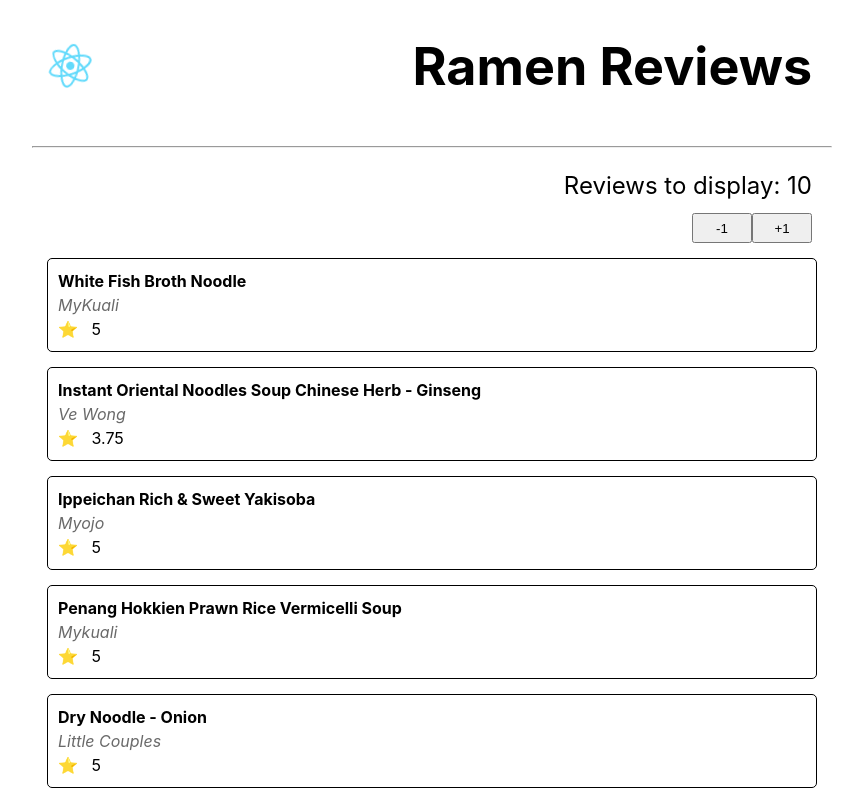
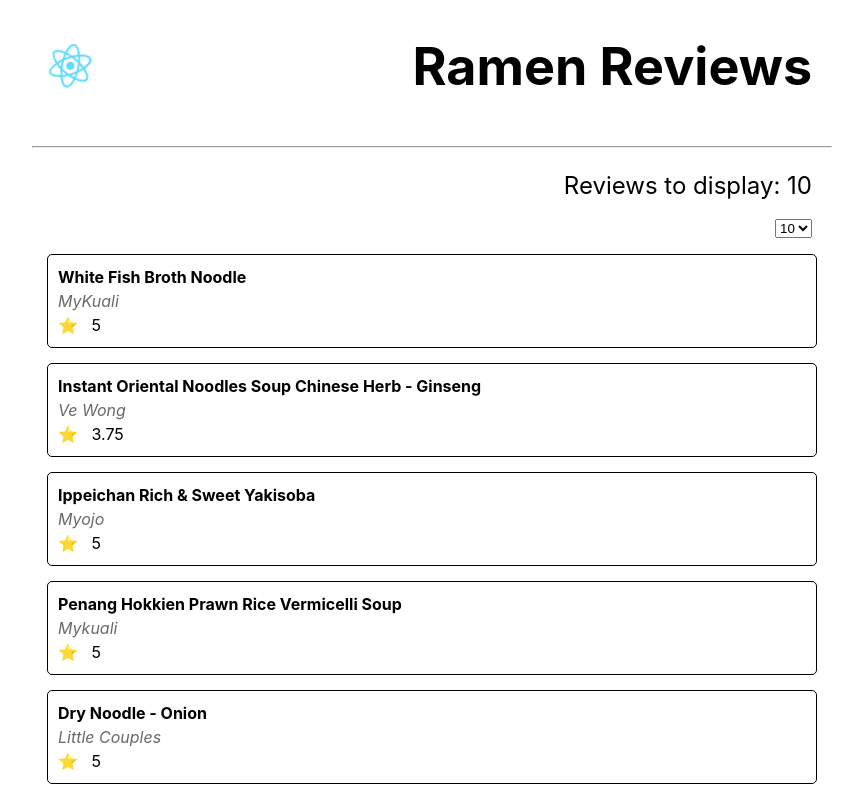
Before and after one commit to JaneilTan/03-exercise--react-state-hook, a React (Create React App) app: page / in a window 1280 px wide. Shown: the top 797 px of the page, without its empty margins (208-1071 px from the left). Built offline with nearby package versions, Linux system fonts and the light colour scheme.

Commit message:
Refactor Select input

```diff
--- a/src/App.jsx
+++ b/src/App.jsx
@@ -10,7 +10,8 @@ import './App.css';
 
 function App() {
   const [reviews] = useState(ramenReviews);
-  const [counter, setCounter] = useState(10);
+  // const [counter, setCounter] = useState(10);
+  const [limit, setLimit] = useState(10);
 
   return (
     <div className="App">
@@ -21,9 +22,9 @@ function App() {
 
       <hr />
 
-      <Controls counter={counter} setCounter={setCounter} />
+      <Controls limit={limit} setLimit={setLimit} />
 
-      <ReviewList reviews={reviews}/>
+      <ReviewList reviews={reviews} limit={limit}/>
     </div>
   );
 }
--- a/src/components/Controls.jsx
+++ b/src/components/Controls.jsx
@@ -1,25 +1,48 @@
+
 import './Controls.css';
 
-const Controls = (props) => {
-  const { counter, setCounter } = props;
+const Controls = ({ limit, setLimit }) => {
+  // const { counter, setCounter } = props;
 
-  const increment = () => {
-    setCounter(counter + 1);
-  };
 
-  const decrement = () => {
-    if (counter > 0) {
-      setCounter(counter - 1);
-    }
+
+  const handleChange = async (event) => {
+    const selectedValue = event.target.value;
+    setLimit(Number(selectedValue));
   }
+
+  const handleSubmit = async (event) => {
+    event.preventDefault();
+  }
+
+  // const increment = () => {
+  //   setCounter(counter + 1);
+  // };
+
+  // const decrement = () => {
+  //   if (counter > 0) {
+  //     setCounter(counter - 1);
+  //   }
+  // }
   return (
     <div className="controls">
-      <p>Reviews to display: {counter}</p>
+      <p>Reviews to display: {limit}</p>
+      <form form onSubmit={handleSubmit}>
+        <label htmlFor="limit">
+          <div className="control-btn-group">
+            <select id="limit" value={limit} onChange={handleChange}>
+              <option value="10">10</option>
+              <option value="20">20</option>
+              <option value="30">30</option>
+            </select>
+          </div>
+        </label>
+          {/* <div>
+            <button onClick={decrement}>-1</button>
+            <button onClick={increment}>+1</button>
 
-      <div className="control-btn-group">
-        <button onClick={decrement}>-1</button>
-        <button onClick={increment}>+1</button>
-      </div>
+          </div> */}
+      </form>
     </div>
   );
 };
--- a/src/components/ReviewList.jsx
+++ b/src/components/ReviewList.jsx
@@ -1,10 +1,9 @@
 import ReviewCard from './ReviewCard';
 import './ReviewList.css';
 
-const ReviewList = ({ reviews }) => {
-  const slicedReviews = reviews.slice(0, 10);
+const ReviewList = ({ reviews, limit }) => {
+  const slicedReviews = reviews.slice(0, limit);
 
-  console.log(slicedReviews);
 
   return (
 
```
